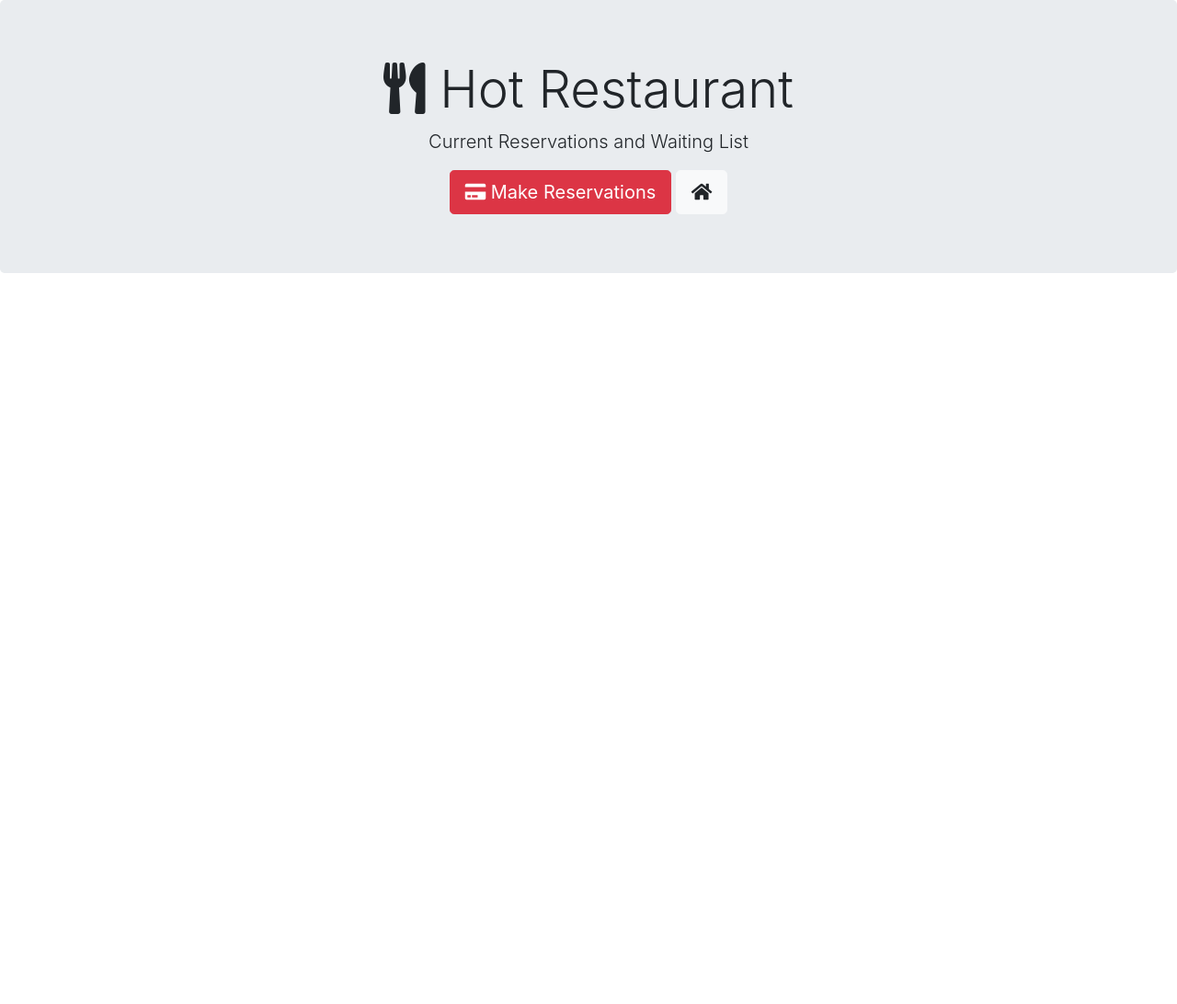
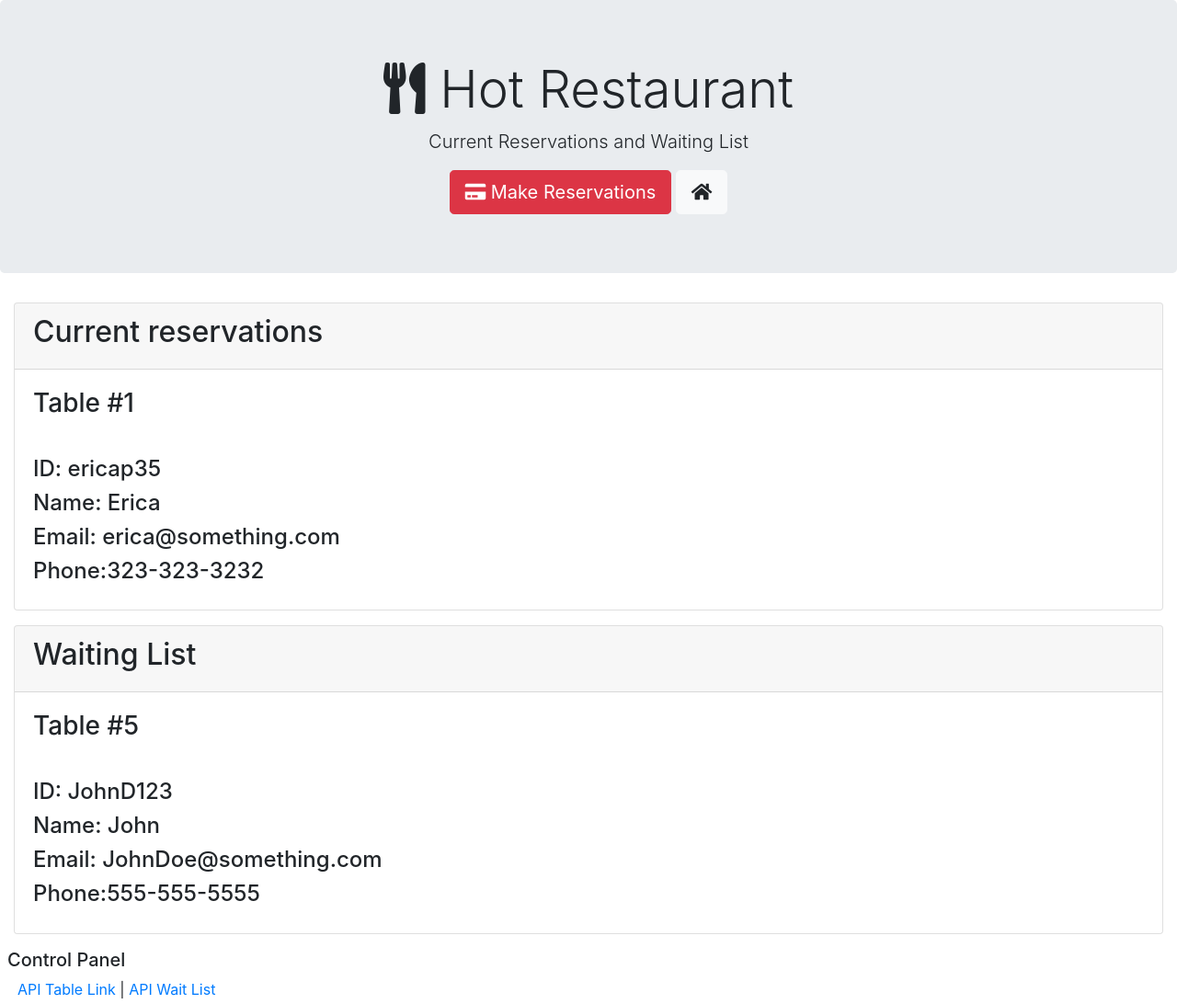
Before and after one commit to mjanders6/Hot_Restaurant, a website: page public/tables.html in a window 1280 px wide. Shown: the whole page at 92% size. Before the commit the page ends 800 px from the top, so only its background shows below. Drawn offline with nearby package versions, Linux system fonts and the light colour scheme.

Commit message:
finished frontend on all pages

```diff
--- a/public/tables.html
+++ b/public/tables.html
@@ -9,6 +9,7 @@
     <title>Tables</title>
 </head>
 <body>
+<!--header -->
     <div class="jumbotron text-center">
         <h1 class="display-4"><i class="fas fa-utensils"></i> Hot Restaurant </h1>
         <p class="lead">Current Reservations and Waiting List </p>
@@ -16,6 +17,61 @@
         <a class="btn btn-light btn-lg" href="/public/index.html" role="button"> <i class="fas fa-home"></i></a>
       </div>
 
+<!--Current Reservations-->
+<div class="row mx-auto">
+    <div class="col-lg-12">
+        <div class="card">
+            <div class="card-header b">
+                <h2>Current reservations</h2>
+            </div>
+            <div class="card-body">
+                <ul id="currentTables" class="list-group">
+                        <!--Dummy info will should be dynamically added-->
+                    <li class="list-group">
+                        <h3>Table #1</h3>
+                        <hr>
+                        <h4>ID: ericap35 </h4>
+                        <h4>Name: Erica </h4>
+                        <h4>Email: erica@something.com</h4>
+                        <h4>Phone:323-323-3232</h4>
+                    </li>
+                </ul>
+            </div>
+        </div>
+    </div>
+</div>
+
+<!--Waitlist Reservations-->
+<div class="row mx-auto mt-3">
+        <div class="col-lg-12">
+            <div class="card">
+                <div class="card-header b">
+                    <h2>Waiting List</h2>
+                </div>
+                <div class="card-body">
+                    <ul id="reserveTables" class="list-group">
+                            <!--Dummy info will should be dynamically added-->
+                        <li class="list-group">
+                            <h3>Table #5</h3>
+                            <hr>
+                            <h4>ID: JohnD123 </h4>
+                            <h4>Name: John </h4>
+                            <h4>Email: JohnDoe@something.com</h4>
+                            <h4>Phone:555-555-5555</h4>
+                        </li>
+                    </ul>
+                </div>
+            </div>
+        </div>
+    </div>
+
+
+<footer class="main-footer mt-3">
+    <h5 class="m-2">Control Panel</h5>
+    <div class="container m-1">
+            <a href="#">API Table Link</a> | <a href="#">API Wait List</a>
+      </div>
+</footer>
 
 <script src="https://code.jquery.com/jquery-3.3.1.slim.min.js" integrity="sha384-q8i/X+965DzO0rT7abK41JStQIAqVgRVzpbzo5smXKp4YfRvH+8abtTE1Pi6jizo" crossorigin="anonymous"></script>
 <script src="https://cdnjs.cloudflare.com/ajax/libs/popper.js/1.14.7/umd/popper.min.js" integrity="sha384-UO2eT0CpHqdSJQ6hJty5KVphtPhzWj9WO1clHTMGa3JDZwrnQq4sF86dIHNDz0W1" crossorigin="anonymous"></script>
```
Also changed, not shown: public/index.html (+4 -3 lines), public/reserve.html (+13 -2 lines).
